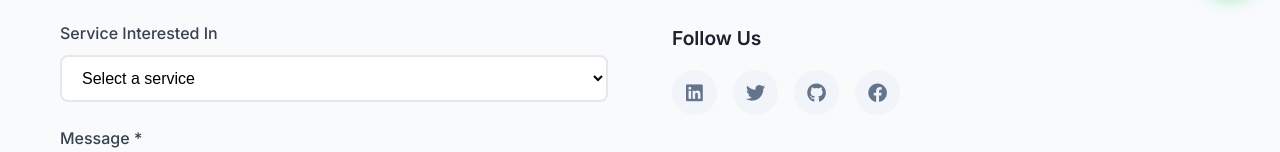
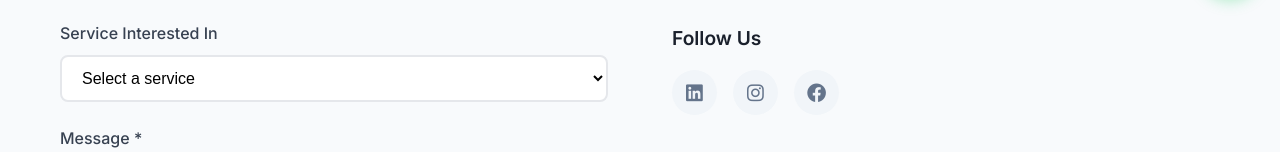
Before and after one commit to Finspire-Software-Solutions/finspire-portfolio-frontend, an Angular app: page /contact-us in a window 1280 px wide. Shown: the part 784-936 px from the top of the page. Built offline with nearby package versions, Linux system fonts and the light colour scheme.

Commit message:
changed social media links

```diff
--- a/src/app/pages/contact-us/contact-us.component.ts
+++ b/src/app/pages/contact-us/contact-us.component.ts
@@ -32,10 +32,10 @@ export class ContactUsComponent implements OnInit {
   ];
 
   socialLinks = [
-    { icon: 'fab fa-linkedin', url: 'https://linkedin.com/company/finspire' },
-    { icon: 'fab fa-twitter', url: 'https://twitter.com/finspire' },
-    { icon: 'fab fa-github', url: 'https://github.com/finspire' },
-    { icon: 'fab fa-facebook', url: 'https://facebook.com/finspire' }
+    { icon: 'fab fa-linkedin', url: 'https://www.linkedin.com/company/finspiresoftwaresolution' },
+    // { icon: 'fab fa-twitter', url: 'https://twitter.com/finspire' },
+    { icon: 'fab fa-instagram', url: 'https://www.instagram.com/fins_pire?igsh=Y3p0eHR2MDAzNjlj' },
+    { icon: 'fab fa-facebook', url: 'https://www.facebook.com/share/1LaM55SZjo/' }
   ];
 
   constructor( private fb: FormBuilder, private toast: ToastService,private __contact: ContactService) { }
```
